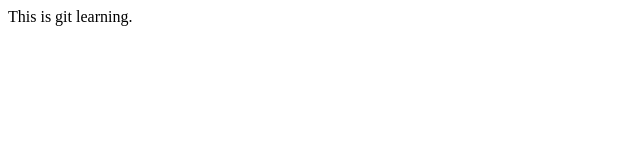
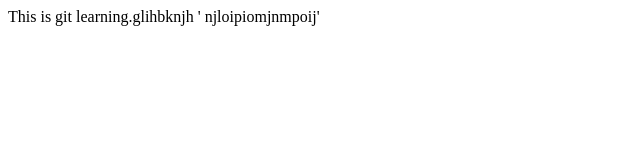
Before and after one commit to biwaskerung999/e-challan, a plain HTML site: page index.html in a window 1280 px wide. Shown: the whole page, without its empty margins (0-640 px from the left). Drawn offline with Linux system fonts and the light colour scheme.

Commit message:
Update index.html

```diff
--- a/index.html
+++ b/index.html
@@ -7,6 +7,8 @@
     <title>Document</title>
 </head>
 <body>
-    This is git learning.
+    This is git learning.glihbknjh '
+    njloipiomjnmpoij'
+
 </body>
 </html>
```
